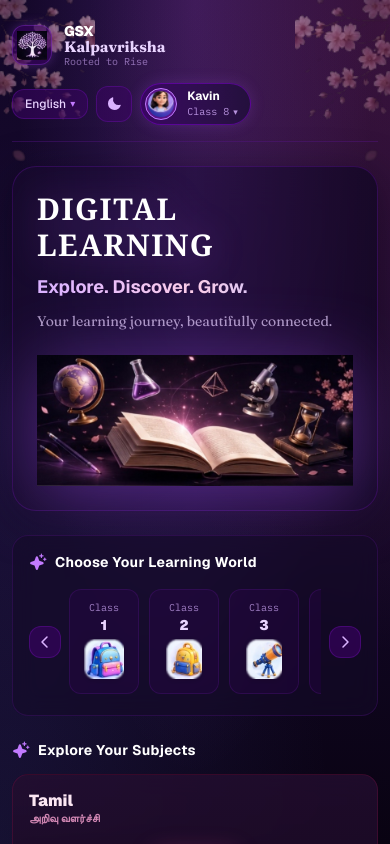
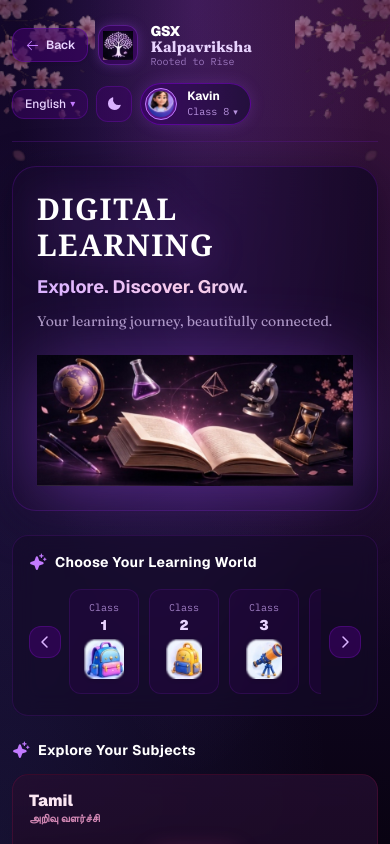
Before and after one commit to nithinrv07/Kalpavriksha-project, a Next.js app in the folder frontend/: page /m/learn in a window 390 px wide. Shown: the top 844 px of the page. Built offline with nearby package versions, Linux system fonts and the light colour scheme; a web font is replaced by a local one.

Commit message:
feat(learn): add functional Back navigation options to Module 1 for desktop and mobile

```diff
--- a/frontend/src/modules/learn/senior-digital-learning.tsx
+++ b/frontend/src/modules/learn/senior-digital-learning.tsx
@@ -3,6 +3,7 @@
 import React, { useMemo, useState } from "react";
 import Image from "next/image";
 import Link from "next/link";
+import { useRouter } from "next/navigation";
 import {
   ArrowLeft,
   ArrowRight,
@@ -79,9 +80,22 @@ export function SeniorDigitalLearning({
   const { locale, setLocale, t } = useLocale();
   const progress = useProgress();
   const { theme, toggleTheme } = useTheme();
+  const router = useRouter();
 
   // Active subject filter: "all" or subjectId
   const [activeSubjectId, setActiveSubjectId] = useState<string>("all");
+
+  const handleBack = () => {
+    if (activeSubjectId !== "all") {
+      setActiveSubjectId("all");
+      return;
+    }
+    if (typeof window !== "undefined" && window.history.length > 1) {
+      router.back();
+    } else {
+      router.push("/");
+    }
+  };
 
   const displayedChapters = useMemo(() => {
     if (activeSubjectId === "all") return allFlatChapters;
@@ -134,7 +148,18 @@ export function SeniorDigitalLearning({
       {/* 1. TOP NAVBAR: BRAND LOGO + CENTER NAV + LANG / THEME / PROFILE           */}
       {/* ========================================================================= */}
       <header className="relative z-20 flex flex-wrap items-center justify-between gap-4 border-b border-purple-900/40 pb-4 pt-1">
-        {/* Left: GSX Kalpavriksha Brand */}
+        {/* Left: Back button + GSX Kalpavriksha Brand */}
+        <div className="flex items-center gap-2.5 sm:gap-3">
+          <button
+            type="button"
+            onClick={handleBack}
+            className="group flex items-center gap-1.5 rounded-xl border border-purple-800/50 bg-purple-950/60 px-3 py-2 text-xs font-semibold text-purple-200 transition-all hover:bg-purple-900/60 hover:text-white hover:border-purple-500 shadow-sm"
+            title="Go Back"
+          >
+            <ArrowLeft size={15} className="transition-transform duration-200 group-hover:-translate-x-0.5 text-purple-400 group-hover:text-purple-200" />
+            <span>Back</span>
+          </button>
+
           <Link href="/" className="group flex items-center gap-3 transition-opacity hover:opacity-90">
             <div className="relative size-10 shrink-0 overflow-hidden rounded-xl bg-purple-950/60 p-1 border border-purple-500/30 shadow-[0_0_12px_rgba(168,85,247,0.3)]">
               <Image
@@ -157,6 +182,7 @@ export function SeniorDigitalLearning({
               </span>
             </div>
           </Link>
+        </div>
 
         {/* Center: Navigation Pills */}
         <nav aria-label="Module Navigation" className="hidden md:flex items-center gap-1 rounded-full border border-purple-800/40 bg-purple-950/40 px-3 py-1.5 backdrop-blur-md shadow-inner">
@@ -169,8 +195,9 @@ export function SeniorDigitalLearning({
           </Link>
           <button
             type="button"
-            onClick={() => setActiveSubjectId("all")}
+            onClick={handleBack}
             className="flex items-center gap-1.5 rounded-full px-3 py-1 text-xs font-medium text-purple-200/80 transition-colors hover:text-white hover:bg-purple-900/40"
+            title="Go Back"
           >
             <ArrowLeft size={14} />
             <span>Back</span>
```
Lines whose indentation alone changed are shown as unchanged.
